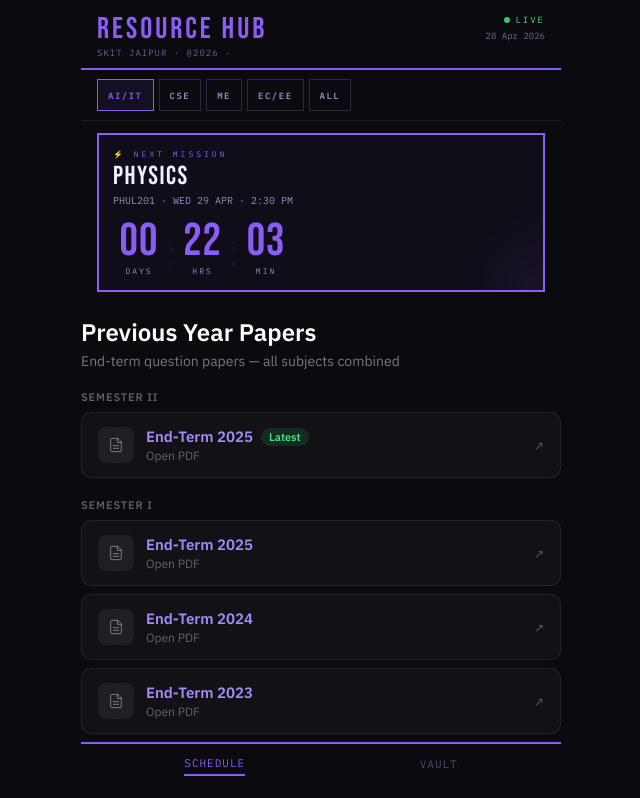
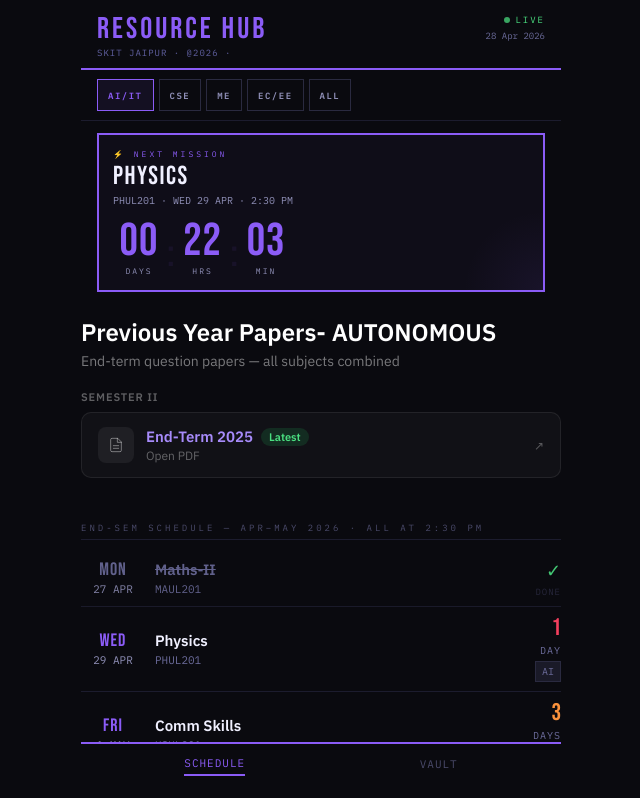
Before and after one commit to Hanu2908/Resource_Hub, a React (Vite) app: page / in a window 1280 px wide. Shown: the top 798 px of the page, without its empty margins (319-959 px from the left). Built offline with nearby package versions, Linux system fonts and the light colour scheme.

Commit message:
added pyq of autonomous

```diff
--- a/src/components/PYQSection.jsx
+++ b/src/components/PYQSection.jsx
@@ -8,14 +8,14 @@ const papers = [
 
         ],
     },
-    {
-        sem: "Semester I",
-        years: [
-            { year: "2025", url: "https://drive.google.com/file/d/1iVXGW20dPxZLkqbWYWui8U7D9wcVZ46g/view" },
-            { year: "2024", url: "https://drive.google.com/file/d/1XbWoO7-Fk0Evgo0Pyo6gssyrlPPlGvpS/view" },
-            { year: "2023", url: "https://drive.google.com/file/d/1TNMqMQcQPsGm4WD13mVuuMAfGkCT5ber/view" },
-        ],
-    },
+    // {
+    //     sem: "Semester I",
+    //     years: [
+    //         { year: "2025", url: "https://drive.google.com/file/d/1iVXGW20dPxZLkqbWYWui8U7D9wcVZ46g/view" },
+    //         { year: "2024", url: "https://drive.google.com/file/d/1XbWoO7-Fk0Evgo0Pyo6gssyrlPPlGvpS/view" },
+    //         { year: "2023", url: "https://drive.google.com/file/d/1TNMqMQcQPsGm4WD13mVuuMAfGkCT5ber/view" },
+    //     ],
+    // },
 ];
 
 function handleCardEnter(e) {
@@ -43,7 +43,7 @@ export default function PYQSection() {
         <section style={{ padding: "1.5rem 0" }}>
 
           <h2 style={{ fontSize: "24px", fontWeight: 700, color: "#ffffff", marginBottom: "4px" }}>
-              Previous Year Papers
+                Previous Year Papers- AUTONOMOUS
           </h2>
           <p style={{ fontSize: "14px", color: "rgba(255,255,255,0.45)", marginBottom: "1.25rem" }}>
               End-term question papers — all subjects combined
```
